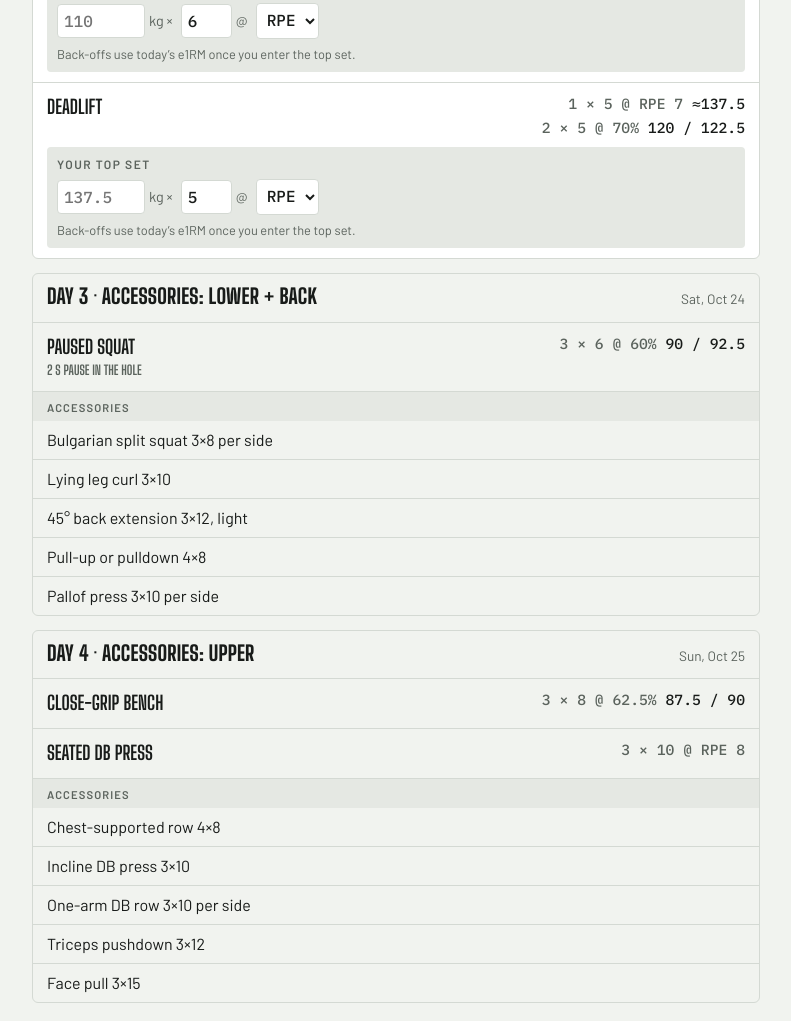
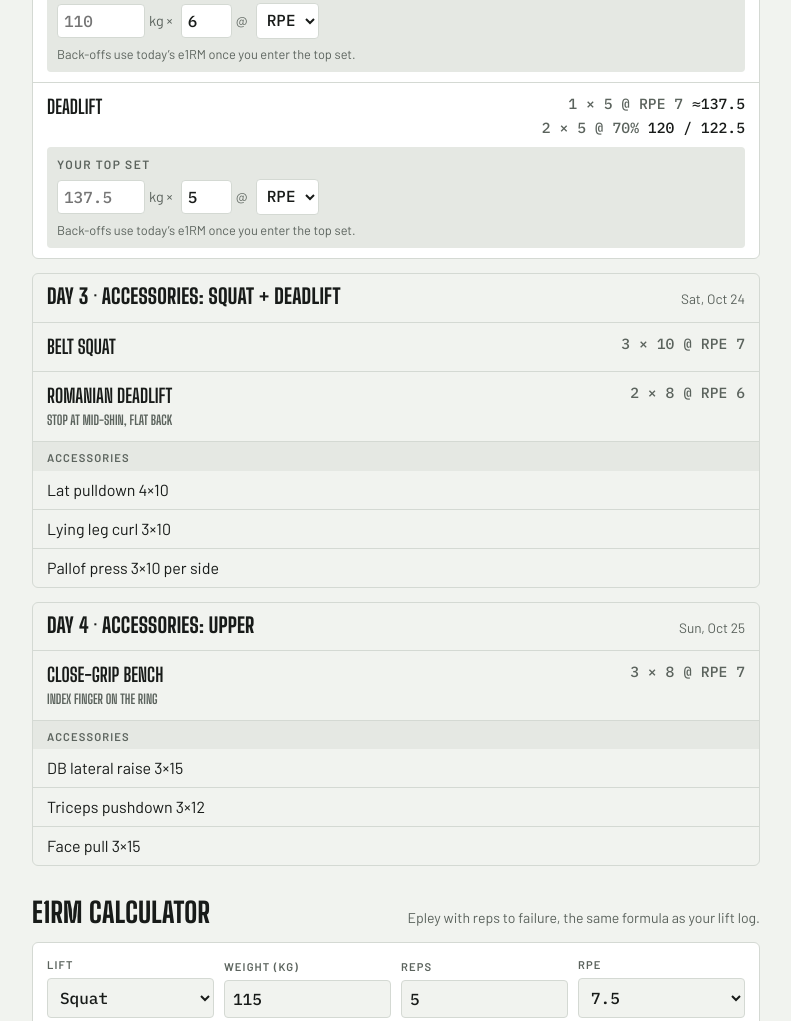
Before and after one commit to ardqme/lift-log, a plain HTML site: page program/road-to-40.html in a window 1280 px wide. Shown: the part 1696-2717 px from the top of the page, without its empty margins (244-1035 px from the left). Drawn offline with Linux system fonts and the light colour scheme.

Commit message:
Road to 40: phase-specific accessory variations (#12)
Saturday: squat + deadlift variation (belt squat/RDL, pause squat/pause
deadlift, pin squat/rack pull). Sunday: close-grip bench, Spoto press,
then pin OHP in Strength II. Pull and shoulder exercises rotate by
phase; leg curl, Pallof, pushdown and face pull stay all cycle.


Claude-Session: https://claude.ai/code/session_01Q4zv5oJbKFvqtfwZNL6FPq

Co-authored-by: Claude <noreply@anthropic.com>

```diff
--- a/program/road-to-40.html
+++ b/program/road-to-40.html
@@ -197,28 +197,28 @@ details ul{padding-left:20px;margin:0}
   <section>
     <h2>How to run it</h2>
     <details open><summary>The week</summary><div class="body">
-      <p>Days 1 and 2 are the main-lift days: the two competition lifts, warm-up, and nothing else. They should fit in about an hour. Days 3 and 4 are the accessory days, done back to back. Each one leads with a variation of a main lift (paused squat on the lower day; a bench variation and overhead volume on the upper day), then the accessory list. Accessory days don’t count toward the tonnage progression. The accessory list stays the same all cycle; deload weeks use half sets, and the final deload has none.</p>
+      <p>Days 1 and 2 are the main-lift days: the two competition lifts, warm-up, and nothing else. They should fit in about an hour. Days 3 and 4 are the accessory days, done back to back. Saturday leads with a squat variation and a deadlift variation; Sunday with a bench variation (pin OHP in Strength II). Each phase has its own variations, loaded by RPE, then a pull, a shoulder exercise and a few extras. Accessory days don’t count toward the tonnage progression. The accessory list stays the same all cycle; deload weeks use half sets, and the final deload has none.</p>
       <ul>
         <li>Keep at least 48 hours between Day 1 and Day 2.</li>
-        <li>Do the lower accessory day first. It sits 2 days after deadlift and 3 days before squat, which keeps the paused squat away from both heavy days.</li>
+        <li>Do the lower accessory day first. It sits 2 days after deadlift and 3 days before squat, which keeps the squat and deadlift variations away from both heavy days.</li>
         <li>The upper day sits two days before Day 1, plenty for overhead press to recover.</li>
         <li>Zone 2 after either accessory day is fine if you want the extra ride.</li>
-        <li>If a week gets squeezed, drop the upper accessory day first, then the accessory list on the lower day. Keep the paused squat if you can.</li>
+        <li>If a week gets squeezed, drop the upper accessory day first, then the accessory list on the lower day. Keep the squat variation if you can.</li>
       </ul>
     </div></details>
     <details><summary>Warm-up</summary><div class="body">
       <p>Main-lift days (about 12 minutes): five minutes easy on the bike, then the McGill big three — curl-up, side plank, bird dog — in short holds of about 10 seconds, descending reps (for example 5-3-1 per side). Add hip airplanes or 90/90 switches, 5 per side.</p>
       <p>Ramp the first main lift: bar ×10, 40% ×5, 60% ×3, 75% ×2, 85% ×1 before anything heavier. The second main lift needs only two or three ramp sets.</p>
-      <p>Accessory days: bike and the McGill big three, then two or three ramp sets for the lead variation.</p>
+      <p>Accessory days: bike and the McGill big three, then two or three ramp sets for each variation.</p>
     </div></details>
     <details><summary>Protecting your back</summary><div class="body">
       <ul>
         <li>Squat and deadlift are never heavy on the same day. All loaded hinging happens on Day 2, so your erectors get 4–5 days between hard exposures.</li>
-        <li>The lower accessory day has no loaded hinge. Back extensions there are light and stop well short of failure.</li>
+        <li>Saturday’s deadlift variation (RDL, pause deadlift, rack pull from just below the knee) is 2–3 sets, capped at RPE 7, done after the squat variation.</li>
         <li>Belt on every set at or above 80%.</li>
         <li>Deadlift is capped at RPE 8.5 until test day. Stop any set when the brace leaks; that rep doesn’t count anyway.</li>
         <li>No heavy hinging in the first hour after waking.</li>
-        <li>If your back feels off during warm-up, swap that day’s deadlift for block pulls just below the knee or trap bar at the same RPE, and drop the back extensions that week. If it spasms, run that week as a deload rather than training through it.</li>
+        <li>If your back feels off during warm-up, swap that day’s deadlift for block pulls just below the knee or trap bar at the same RPE, and drop Saturday’s deadlift variation that week. If it spasms, run that week as a deload rather than training through it.</li>
         <li>The McGill work stays in the warm-up even when you’re short on time. It’s the cheapest insurance in the program.</li>
       </ul>
     </div></details>
@@ -231,7 +231,7 @@ details ul{padding-left:20px;margin:0}
         <li>Back-offs are percentages of the day’s e1RM, shown as the two loadable weights either side when it doesn’t land on 2.5 kg. Pick the lower or higher by feel.</li>
       </ol>
       <p>Example: last bench was 115 × 5 @ 7.5, e1RM 143.8. Next goal is 5 @ 8, which plans to 116.6, so load 117.5. It takes RPE 8.5: 117.5 × 5 @ 8.5 is a day e1RM of 143.0, and 75% is 107.2, so 105 or 107.5.</p>
-      <p>Tap “Use as e1RM” to carry a day’s number into the next session. Leave it alone if the day was off for reasons that won’t repeat. Back-offs on deload weeks and the accessory-day variations use the e1RM at the top of the page.</p>
+      <p>Tap “Use as e1RM” to carry a day’s number into the next session. Leave it alone if the day was off for reasons that won’t repeat. Back-offs on deload weeks use the e1RM at the top of the page. Accessory-day variations are prescribed by RPE only; choose the weight on the day.</p>
     </div></details>
     <details><summary>Cycling alongside</summary><div class="body">
       <p>Cardio takes Monday, Wednesday and Friday: Zone 2 on Monday and Wednesday, intervals on Friday. Monday and Wednesday each fall the day before a main-lift day, so they stay easy; Friday is the only cardio day not within 24 hours of Day 1 or Day 2. Optional Zone 2 after the Saturday and Sunday accessory sessions.</p>
@@ -297,26 +297,25 @@ const H={1:"1x6@R7|3x6@70",2:"1x6@R7|3x6@72.5",3:"1x6@R7.5|4x6@70",4:"1x6@R7.5|4
 const DL={1:"1x5@R7|2x5@70",2:"1x5@R7|2x5@72.5",3:"1x5@R7.5|3x5@70",4:"1x5@R7.5|3x5@72.5",5:"1x5@R8|3x5@75",6:"1x5@R8|4x5@72.5",7:"1x5@R8|4x5@75",8:"1x5@R8.5|5x5@72.5",9:"2x5@60",
   10:"1x3@R7.5|2x5@72.5",11:"1x3@R8|3x5@72.5",12:"1x3@R8|3x5@75",13:"1x3@R8|4x5@72.5",14:"1x3@R8|4x5@75",15:"1x3@R8.5|4x5@77.5",16:"1x3@R8.5|5x5@75",17:"1x3@R8.5|5x5@77.5",18:"2x3@70",
   19:"1x1@R8|3x3@77.5",20:"1x1@R8|3x3@80",21:"1x1@R8|4x3@77.5",22:"1x1@R8.5|4x3@80",23:"1x1@R8.5|5x3@77.5",24:"1x1@R8.5|5x3@80",25:"1x1@R8.5|5x3@82.5",26:"1x1@R8.5|6x3@80"};
-// Paused squat on Day 3 (% of squat max)
-const PSQ={1:"3x6@60",2:"3x6@62.5",3:"3x6@65",4:"4x6@62.5",5:"4x6@65",6:"4x5@67.5",7:"4x5@70",8:"4x5@70",9:"2x5@55",
-  10:"3x4@70",11:"3x4@72.5",12:"4x4@70",13:"4x4@72.5",14:"5x4@70",15:"5x4@72.5",16:"5x4@75",17:"5x4@75",18:"2x3@60",
-  19:"4x3@75",20:"4x3@77.5",21:"5x3@75",22:"5x3@77.5",23:"6x3@75",24:"6x3@77.5",25:"6x3@77.5",26:"6x3@77.5"};
-// Bench variation on Day 4 (% of bench max)
-const BV={1:"3x8@62.5",2:"3x8@65",3:"3x8@67.5",4:"4x8@65",5:"4x8@67.5",6:"4x6@70",7:"4x6@72.5",8:"4x6@72.5",9:"2x6@60",
-  10:"3x5@72.5",11:"3x5@75",12:"4x5@72.5",13:"4x5@75",14:"5x5@72.5",15:"5x5@75",16:"5x4@77.5",17:"5x4@77.5",18:"2x4@60",
-  19:"4x3@77.5",20:"4x3@80",21:"5x3@77.5",22:"5x3@80",23:"6x3@77.5",24:"6x3@80",25:"6x3@80",26:"6x3@80"};
-// OHP volume on Day 4 (% of OHP max); Accumulation uses seated DB press instead
-const OV={10:"3x5@70",11:"3x5@72.5",12:"4x5@70",13:"4x5@72.5",14:"5x5@70",15:"5x5@72.5",16:"5x5@72.5",17:"5x5@72.5",18:"2x5@60",
-  19:"4x4@75",20:"4x4@77.5",21:"5x4@75",22:"5x4@77.5",23:"6x4@75",24:"6x4@75",25:"6x4@77.5",26:"6x4@77.5"};
+// Accessory-day variations, loaded by RPE. Index 0–7 = the phase's 8 hard weeks.
+const RP=[7,7,7.5,7.5,8,8,8.5,8.5], RPD=[6,6,6.5,6.5,7,7,7,7];   // deadlift variations capped at RPE 7
+const SV=[3,3,4,4,4,5,5,5], SVD=[2,2,3,3,3,3,3,3];
+const VAR={
+  A:{sq:{n:"Belt squat",sub:"",r:10},dl:{n:"Romanian deadlift",sub:"Stop at mid-shin, flat back",r:8},up:{n:"Close-grip bench",sub:"Index finger on the ring",r:8}},
+  B:{sq:{n:"Pause squat",sub:"2–3 s pause in the hole",r:4},dl:{n:"Pause deadlift",sub:"Pause just below the knee",r:3},up:{n:"Spoto press",sub:"Pause 1″ off the chest",r:5}},
+  C:{sq:{n:"Pin squat",sub:"Pins just above parallel, dead stop",r:3},dl:{n:"Rack pull",sub:"Bar just below the knee",r:3},up:{n:"Pin OHP",sub:"From pins at forehead height",r:3}}
+};
+const START_OF={A:1,B:10,C:19};
+function varEx(b,w,k){const v=VAR[b][k],i=w-START_OF[b],dl=k==="dl";
+  if(DELOAD.has(w))return {n:v.n,sub:v.sub,t:`2 × ${v.r} @ RPE 6`};
+  return {n:v.n,sub:v.sub,t:`${(dl?SVD:SV)[i]} × ${v.r} @ RPE ${(dl?RPD:RP)[i]}`}}
 
-// Accessory lists: lo = lower & back day, up = upper day. Same list all cycle; half sets on deloads.
-const BASEACC={lo:["Bulgarian split squat 3×8 per side","Lying leg curl 3×10","45° back extension 3×12, light","Pull-up or pulldown 4×8","Pallof press 3×10 per side"],
-  up:["Chest-supported row 4×8","Incline DB press 3×10","One-arm DB row 3×10 per side","Triceps pushdown 3×12","Face pull 3×15"]};
-const ACC={A:BASEACC,B:BASEACC,C:BASEACC};
+// Accessory lists: lo = Saturday, up = Sunday. Pull and shoulder change by phase; extras stay. Half sets on deloads.
+const PULL={A:"Lat pulldown 4×10",B:"Weighted pull-up 4×6",C:"Chest-supported row 4×8"};
+const SHLD={A:"DB lateral raise 3×15",B:"Cable lateral raise 3×12",C:"Rear-delt fly 3×15"};
+const ACC={};for(const b of ["A","B","C"])ACC[b]={lo:[PULL[b],"Lying leg curl 3×10","Pallof press 3×10 per side"],up:[SHLD[b],"Triceps pushdown 3×12","Face pull 3×15"]};
 
 function parse(s){return s.split("|").map(p=>{const m=p.match(/^(\d+)x(\d+)@(R?)([\d.]+)$/);return{s:+m[1],r:+m[2],rpe:m[3]?+m[4]:null,pct:m[3]?null:+m[4]}})}
-
-function bvName(b){return b==="A"?["Close-grip bench",""]:["Spoto press","Pause 1″ off the chest"]}
 
 function weekPlan(w){
   const b=blockOf(w),acc=ACC[b],s=add(START,7*(w-1));
@@ -326,14 +325,11 @@ function weekPlan(w){
     {t:"Day 3",when:add(s,5),focus:"Light squat + OHP",ex:[{n:"Squat",l:"sq",x:"2x3@60"},{n:"Overhead press",l:"ohp",x:"2x3@60"}],acc:[]},
     {t:"Day 4",when:add(s,6),focus:"Light bench + deadlift",ex:[{n:"Bench press",l:"bp",x:"2x3@60",sub:"Paused"},{n:"Deadlift",l:"dl",x:"2x2@60"}],acc:[]}
   ]}
-  const lo=[];if(PSQ[w])lo.push({n:"Paused squat",l:"sq",x:PSQ[w],sub:"2 s pause in the hole"});
-  const up=[];if(BV[w]){const [bn,bs]=bvName(b);up.push({n:bn,l:"bp",x:BV[w],sub:bs})}
-  if(b==="A")up.push({n:"Seated DB press",t:(w===9?"2":w<=3?"3":"4")+" × 10 @ RPE 8"});
-  else if(OV[w])up.push({n:"Strict OHP",l:"ohp",x:OV[w],sub:"Volume, no leg drive"});
+  const lo=[varEx(b,w,"sq"),varEx(b,w,"dl")],up=[varEx(b,w,"up")];
   return[
     {t:"Day 1",when:add(s,1),focus:"Squat + OHP",ex:[{n:"Squat",l:"sq",x:H[w],log:1},{n:"Overhead press",l:"ohp",x:H[w],log:1}],acc:[]},
     {t:"Day 2",when:add(s,3),focus:"Bench + deadlift",ex:[{n:"Bench press",l:"bp",x:H[w],sub:"Paused, competition grip",log:1},{n:"Deadlift",l:"dl",x:DL[w],log:1}],acc:[]},
-    {t:"Day 3",when:add(s,5),focus:"Accessories: lower + back",ex:lo,acc:acc.lo,a:true},
+    {t:"Day 3",when:add(s,5),focus:"Accessories: squat + deadlift",ex:lo,acc:acc.lo,a:true},
     {t:"Day 4",when:add(s,6),focus:"Accessories: upper",ex:up,acc:acc.up,a:true}
   ];
 }
```
